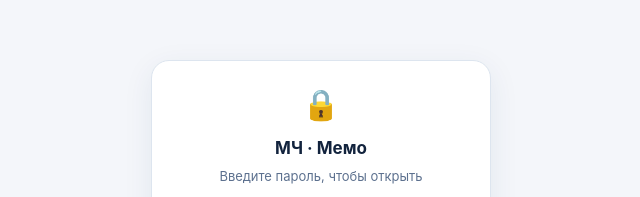
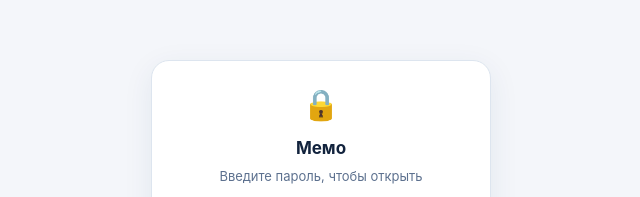
Before and after one commit to ladyko1804/app-sj8w42tqb9, a plain HTML site: page index.html in a window 1280 px wide. Shown: the part 192-389 px from the top of the page, 319-959 px from the left. Drawn offline with Linux system fonts and the light colour scheme.

Commit message:
нейтральное название: index.html

```diff
--- a/index.html
+++ b/index.html
@@ -3,7 +3,7 @@
 <head>
 <meta charset="utf-8">
 <meta name="viewport" content="width=device-width, initial-scale=1, viewport-fit=cover">
-<title>МЧ · Мемо</title>
+<title>Мемо</title>
 <meta name="theme-color" content="#0d3b66">
 <meta name="robots" content="noindex, nofollow">
 <link rel="manifest" href="manifest.json">
@@ -113,14 +113,14 @@ a{color:var(--acc)}
 </head>
 <body>
 <header>
-  <h1>МЧ · Мемо</h1>
+  <h1>Мемо</h1>
   <div class="sub" id="subtitle">вопросы проверки и личная карточка</div>
 </header>
 <main id="app"></main>
 <div id="lock" class="lock">
   <div class="lockbox">
     <div class="lockicon">🔒</div>
-    <h2>МЧ · Мемо</h2>
+    <h2>Мемо</h2>
     <div class="muted" style="margin:6px 0 14px">Введите пароль, чтобы открыть</div>
     <input id="pw" type="password" autocomplete="current-password" placeholder="пароль">
     <button class="btn full" id="unlock">Открыть</button>
```
